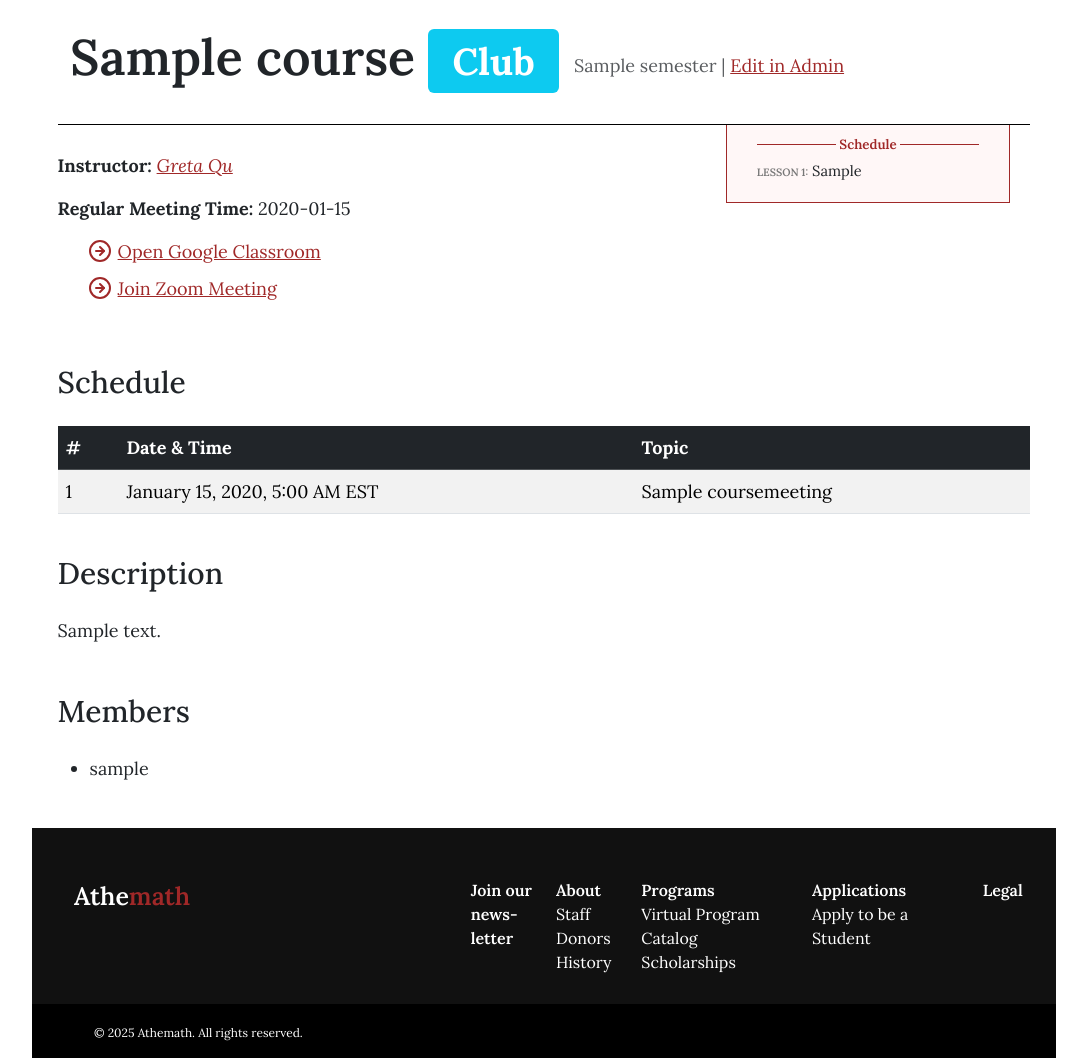
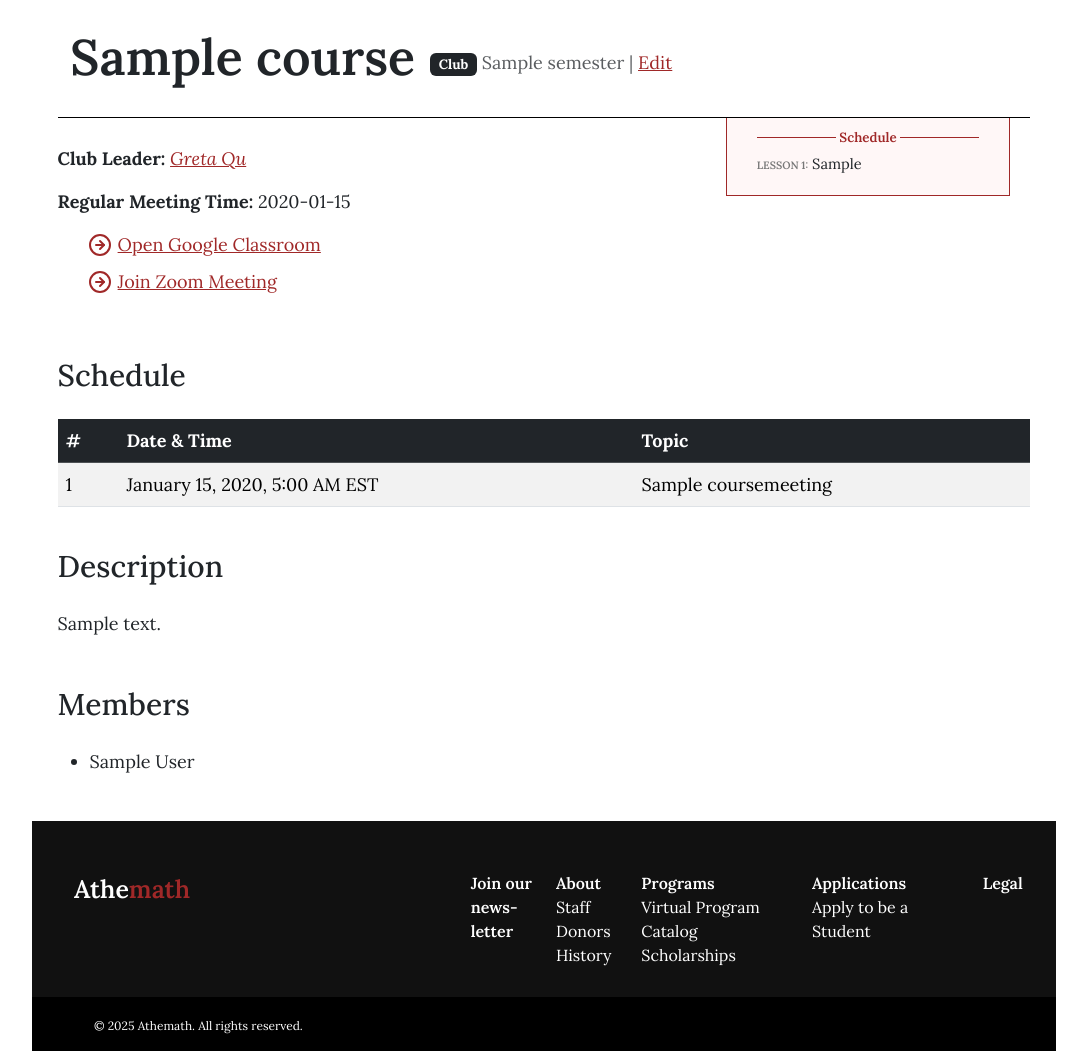
Before and after one commit to vEnhance/athe-web, a Django app: page /catalog/course/1/ in a window 1280 px wide. Shown: the part 56-1114 px from the top of the page, without its empty margins (96-1183 px from the left). Run offline with Django 4.2, Linux system fonts and the light colour scheme; a user stored in the database is signed in; data comes from the database, SQL or seed files in the repository; tables that the repository leaves empty hold one stand-in row (values such as "Sample post"); parts of the project's set-up code (start-up, migrations or seed data) failed here and were passed over; some libraries are stand-ins or nearby versions.

Commit message:
polish: cosmetic improvements to class listing

```diff
--- a/courses/templates/courses/course_detail.html
+++ b/courses/templates/courses/course_detail.html
@@ -10,35 +10,27 @@
     <div id="content">
         <div class="course">
             <div class="course-title-wrap">
-                <h1 class="course-title">
-                    {{ course.name }}
-                    {% if course.is_club %}<span class="badge bg-info">Club</span>{% endif %}
-                </h1>
+                <h1 class="course-title">{{ course.name }}</h1>
                 <p class="text-muted">
+                    {% if course.is_club %}<span class="badge bg-dark">Club</span>{% endif %}
                     {{ course.semester }}
                     {% if user.is_staff %}
-                        | <a href="{% url 'admin:courses_course_change' course.pk %}">Edit in Admin</a>
+                        | <a href="{% url 'admin:courses_course_change' course.pk %}">Edit</a>
                     {% endif %}
                 </p>
-                {% if can_join_drop %}
-                    <div class="mt-2">
-                        {% if is_enrolled %}
-                            <a href="{% url 'courses:drop_club' pk=course.pk %}"
-                               class="btn btn-outline-danger"
-                               onclick="return confirm('Are you sure you want to drop this club?');">Drop Club</a>
-                        {% else %}
-                            <a href="{% url 'courses:join_club' pk=course.pk %}"
-                               class="btn btn-primary">Join Club</a>
-                        {% endif %}
-                    </div>
-                {% endif %}
             </div>
             <div class="course-text">
                 <div class="course-ds">
                     <span class="course-description">
                         {% if course.instructor %}
                             <p>
-                                <strong>Instructor:</strong>
+                                <strong>
+                                    {% if course.is_club %}
+                                        Club Leader:
+                                    {% else %}
+                                        Instructor:
+                                    {% endif %}
+                                </strong>
                                 <a class="course-teach" href="{{ course.instructor.get_absolute_url }}">{{ course.instructor.display_name }}</a>
                             </p>
                         {% endif %}
@@ -46,6 +38,18 @@
                             <p>
                                 <strong>Regular Meeting Time:</strong> {{ course.regular_meeting_time }}
                             </p>
+                        {% endif %}
+                        {% if can_join_drop %}
+                            <div class="opt-link">
+                                <strong>
+                                    {% if is_enrolled %}
+                                        <a href="{% url 'courses:drop_club' pk=course.pk %}"
+                                           onclick="return confirm('Are you sure you want to drop this club?');">Drop Club</a>
+                                    {% else %}
+                                        <a href="{% url 'courses:join_club' pk=course.pk %}">Join Club</a>
+                                    {% endif %}
+                                </strong>
+                            </div>
                         {% endif %}
                         {% if course.google_classroom_direct_link %}
                             <div class="opt-link">
@@ -89,7 +93,7 @@
             <h2 class="mt-4">Members</h2>
             {% if members %}
                 <ul>
-                    {% for student in members %}<li>{{ student.user.username }}</li>{% endfor %}
+                    {% for student in members %}<li>{{ student.user.get_full_name|default:student.user.username }}</li>{% endfor %}
                 </ul>
             {% else %}
                 <p class="text-muted">No members enrolled yet.</p>
```
